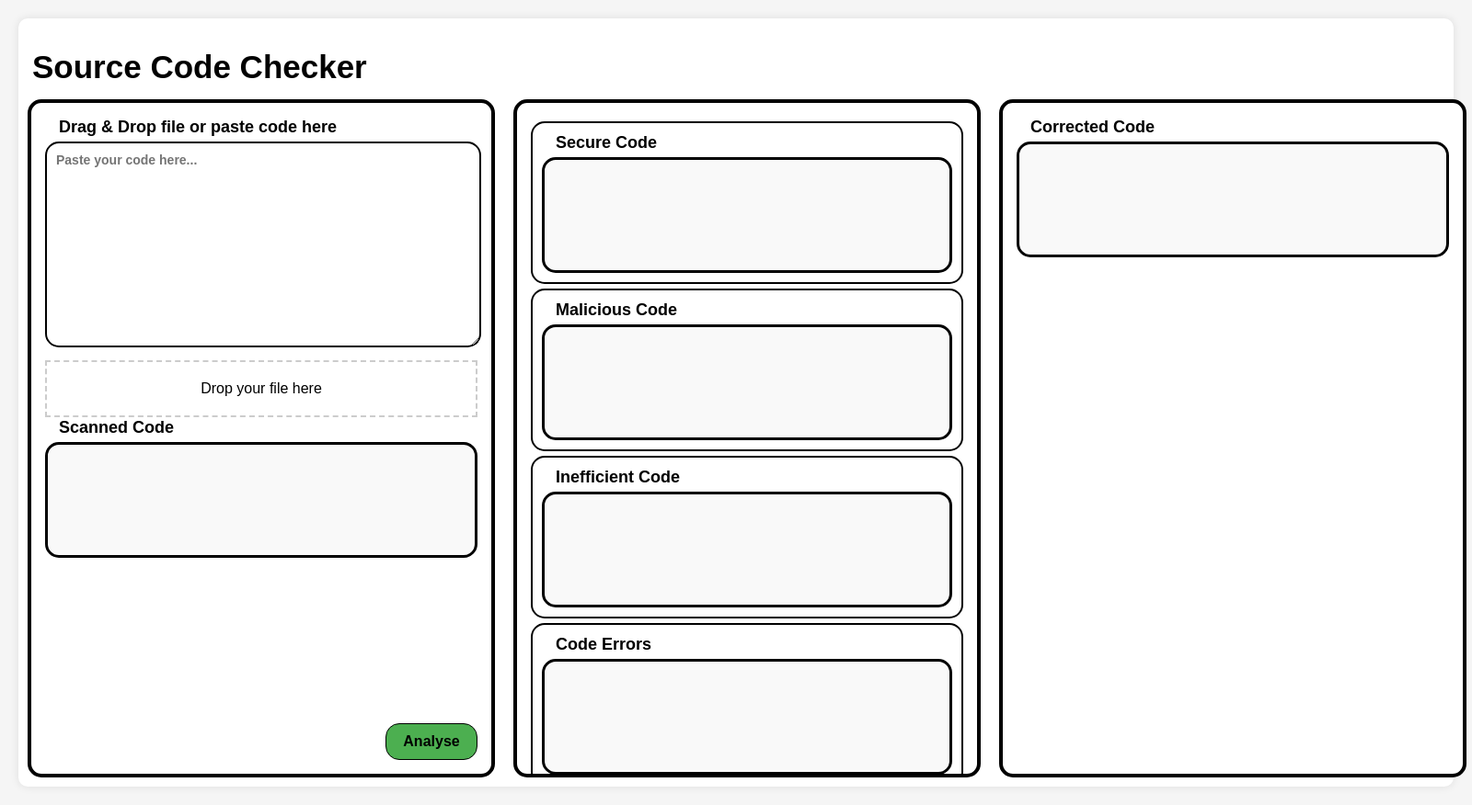
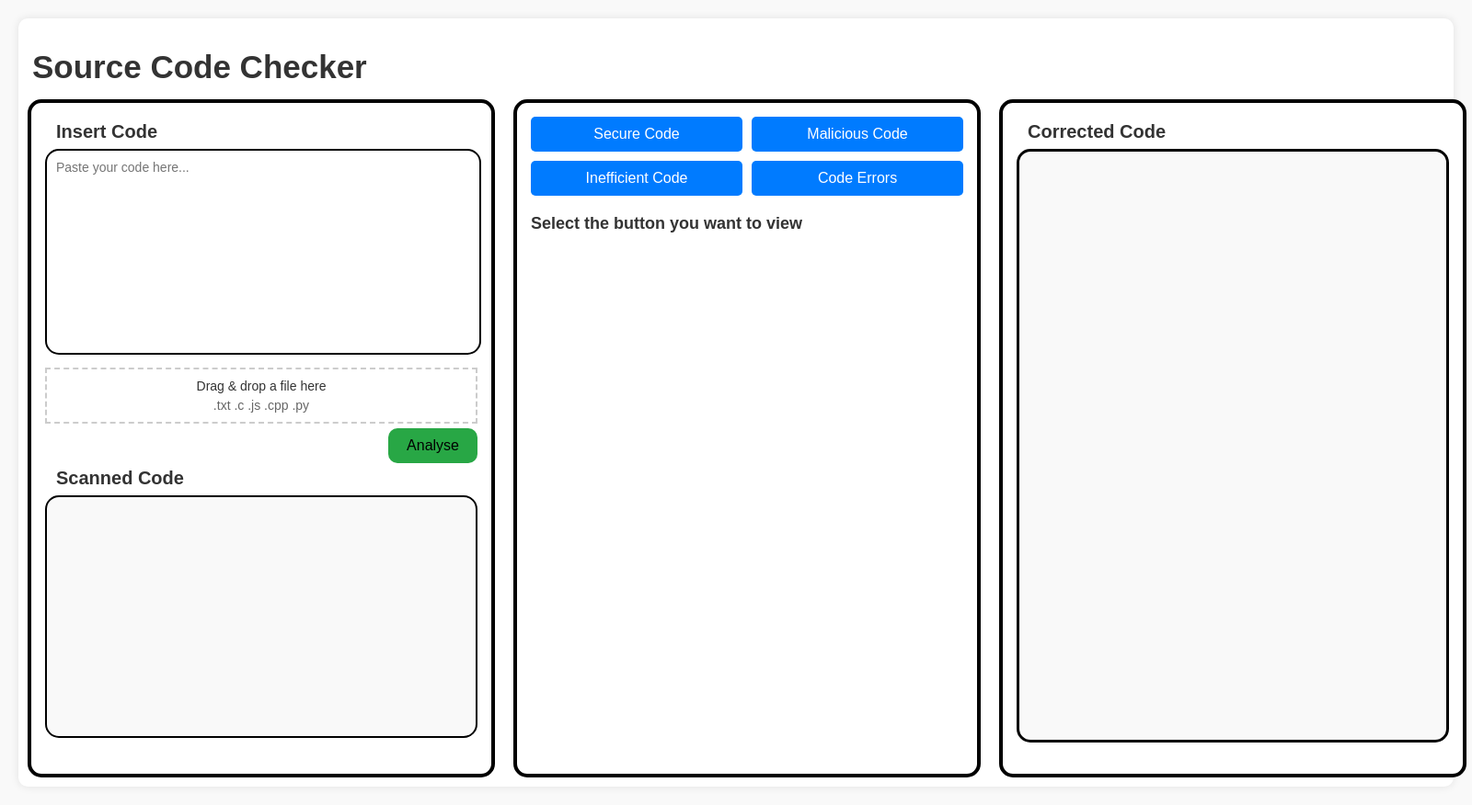
Before and after one commit to Weeniedapoo/SourceCodeChecker, a Flask app: page / in a window 1600 px wide. Shown: the whole page at 92% size. Run offline with Flask 3, Linux system fonts and the light colour scheme.

Commit message:
로딩바 추가 4가지 분석항목 버튼형식으로 변경 분석 명령어 수정 스크롤바 스타일 수정 파일추가 형식 변경 4가지 분석항목 버튼형식으로 변경

```diff
--- a/app.py
+++ b/app.py
@@ -3,64 +3,57 @@ import openai
 
 app = Flask(__name__)
 
-# OpenAI API 키 설정
-openai.api_key = 'Insert Your API Key Here!!!!!!!!!!!!!!!!!'
+openai.api_key = 'sk-vRvLakygwRwE4HnszHATmEf5okTiXMcpzRXDiof1ZyT3BlbkFJuAcT8Xlj3RFjQDRNnJHunrpjKDa9_VPMJ5MAAuev0A'
 
-# 루트 경로에 대한 라우트 정의
 @app.route('/')
 def index():
     return render_template('index.html')
 
-# /analyze 경로: API 요청을 처리하는 라우트
 @app.route('/analyze', methods=['POST'])
 def analyze_code():
     data = request.get_json()
     code = data.get('code', '')
 
     if not code:
-        return jsonify({'error': 'No code provided'}), 400
+        return jsonify({'error': '코드가 제공되지 않았습니다.'}), 400
 
     try:
-        # OpenAI API의 새로운 방식으로 코드 분석 요청
-        sections = ["시큐어 코딩 여부", "악성 코드 여부", "비효율적인 코드 여부", "코드 오류 여부"]
+
+        sections = ["시큐어 코딩", "악성 코드", "비효율적인 코드", "코드 오류"]
         analysis_results = {}
 
         for section in sections:
             response = openai.ChatCompletion.create(
                 model="gpt-3.5-turbo",
                 messages=[
-                    {"role": "system", "content": "You are a code analyzer."},
-                    {"role": "user", "content": f"다음 코드를 {section}에 대해 분석해줘. 문제를 자세히 설명하고 그에 대한 추천 대응법을 제시해줘:\n\n{code}"}
+                    {"role": "system", "content": "당신은 코드 분석기입니다."},
+                    {"role": "user", "content": f"다음 코드를 {section} 기준으로 분석해주세요. 문제와 대응 방안을 제시해 주세요:\n\n{code}"}
                 ]
             )
             analysis_content = response['choices'][0]['message']['content']
 
-            # 문제와 대응을 분리하여 구체적으로 처리
             problem = analysis_content.split("대응:")[0].strip()
-            solution = analysis_content.split("대응:")[1].strip() if "대응:" in analysis_content else "대응책이 제시되지 않았습니다."
+            solution = analysis_content.split("대응:")[1].strip() if "대응:" in analysis_content else "대응책이 제공되지 않았습니다."
 
-            # 결과 저장
+
             analysis_results[section] = f"{problem}\n대응: {solution}"
 
-        # 수정된 코드 요청
         corrected_response = openai.ChatCompletion.create(
             model="gpt-3.5-turbo",
             messages=[
-                {"role": "system", "content": "You are a code analyzer."},
-                {"role": "user", "content": f"다음 코드를 시큐어하게 수정하고 비효율성을 개선해줘:\n\n{code}"}
+                {"role": "system", "content": "당신은 코드 분석기입니다."},
+                {"role": "user", "content": f"다음 코드를 시큐어하게 수정하고 비효율성을 개선해 주세요:\n\n{code}"}
             ]
         )
-
         corrected_code = corrected_response['choices'][0]['message']['content']
 
         result = {
-            "secureCode": analysis_results["시큐어 코딩 여부"],
-            "maliciousCode": analysis_results["악성 코드 여부"],
-            "inefficientCode": analysis_results["비효율적인 코드 여부"],
-            "codeErrors": analysis_results["코드 오류 여부"],
+            "secureCode": analysis_results["시큐어 코딩"],
+            "maliciousCode": analysis_results["악성 코드"],
+            "inefficientCode": analysis_results["비효율적인 코드"],
+            "codeErrors": analysis_results["코드 오류"],
             "correctedCode": corrected_code.strip()
         }
-
         return jsonify(result)
 
     except Exception as e:
--- a/static/script.js
+++ b/static/script.js
@@ -1,15 +1,28 @@
 document.addEventListener("DOMContentLoaded", function() {
     const codeInput = document.getElementById('codeInput');
-    const scannedCode = document.getElementById('scannedCode');
     const analyzeBtn = document.getElementById('analyzeBtn');
     const dropArea = document.getElementById('drop-area');
+    const fileInput = document.getElementById('fileInput');
+    const loadingBar = document.getElementById('loadingBar');
+    const progressBar = document.getElementById('progress');
 
-    // 1. Paste event와 input event를 통해 실시간으로 Scanned Code에 반영
+    let loadingInterval;
+
     codeInput.addEventListener('input', function() {
-        scannedCode.innerText = codeInput.value;
+        document.getElementById('scanned_Code').innerText = codeInput.value;
     });
 
-    // 2. Drag & Drop 기능
+    dropArea.addEventListener('click', function() {
+        fileInput.click();
+    });
+
+    fileInput.addEventListener('change', function(e) {
+        const file = e.target.files[0];
+        if (file) {
+            handleFile(file);
+        }
+    });
+
     dropArea.addEventListener('dragover', function(e) {
         e.preventDefault();
         dropArea.classList.add('dragover');
@@ -23,21 +36,37 @@ document.addEventListener("DOMContentLoaded", function() {
         e.preventDefault();
         dropArea.classList.remove('dragover');
         const file = e.dataTransfer.files[0];
-        const reader = new FileReader();
-
-        reader.onload = function(event) {
-            codeInput.value = event.target.result;
-            scannedCode.innerText = event.target.result; // 파일 내용을 바로 Scanned Code에 반영
-        };
-
         if (file) {
-            reader.readAsText(file);
+            handleFile(file);
         }
     });
 
-    // 3. Analyze 버튼 클릭 시 OpenAI API 호출
+    function handleFile(file) {
+        const reader = new FileReader();
+        if (file.type === "text/plain" || file.name.endsWith(".c") || file.name.endsWith(".cpp") || file.name.endsWith(".py") || file.name.endsWith(".js")) {
+            reader.onload = function(event) {
+                codeInput.value = event.target.result;
+                document.getElementById('scanned_Code').innerText = event.target.result;
+            };
+            reader.readAsText(file);
+        } else {
+            alert("Only text or code files are allowed.");
+        }
+    }
+
     analyzeBtn.addEventListener('click', function() {
         const code = codeInput.value;
+
+        progressBar.style.width = '0%';
+        loadingBar.style.display = 'block';
+
+        let progress = 0;
+        loadingInterval = setInterval(() => {
+            if (progress < 90) {
+                progress += 1;
+                progressBar.style.width = progress + '%';
+            }
+        }, 300);
 
         fetch('/analyze', {
             method: 'POST',
@@ -51,13 +80,51 @@ document.addEventListener("DOMContentLoaded", function() {
             if (data.error) {
                 alert('Error: ' + data.error);
             } else {
-                document.getElementById('secureCode').innerText = data.secureCode || 'No secure code found.';
-                document.getElementById('maliciousCode').innerText = data.maliciousCode || 'No malicious code found.';
-                document.getElementById('inefficientCode').innerText = data.inefficientCode || 'No inefficient code found.';
-                document.getElementById('codeErrors').innerText = data.codeErrors || 'No errors found.';
+                document.getElementById('secureCodeText').innerText = data.secureCode || 'No secure code found.';
+                document.getElementById('maliciousCodeText').innerText = data.maliciousCode || 'No malicious code found.';
+                document.getElementById('inefficientCodeText').innerText = data.inefficientCode || 'No inefficient code found.';
+                document.getElementById('codeErrorsText').innerText = data.codeErrors || 'No errors found.';
                 document.getElementById('correctedCode').innerText = data.correctedCode || 'No corrections made.';
+                progressBar.style.width = '100%';
             }
         })
-        .catch(error => console.error('Error:', error));
+        .catch(error => console.error('Error:', error))
+        .finally(() => {
+
+            clearInterval(loadingInterval);
+            setTimeout(() => {
+                loadingBar.style.display = 'none';
+            }, 530);
+        });
     });
+
+    window.handleButtonClick = function(buttonText) {
+
+        document.getElementById('subheadingText').innerText = 'Analysed Results For: "' + buttonText + '"';
+
+        document.querySelectorAll('.toggle-box').forEach(box => {
+            box.style.display = 'none';
+        });
+
+        switch(buttonText) {
+            case 'Secure Code':
+                document.getElementById('secureCodeBox').style.display = 'block';
+                break;
+            case 'Malicious Code':
+                document.getElementById('maliciousCodeBox').style.display = 'block';
+                break;
+            case 'Inefficient Code':
+                document.getElementById('inefficientCodeBox').style.display = 'block';
+                break;
+            case 'Code Errors':
+                document.getElementById('codeErrorsBox').style.display = 'block';
+                break;
+        }
+    };
+
+    window.onload = function() {
+        document.querySelectorAll('.toggle-box').forEach(box => {
+            box.style.display = 'none';
+        });
+    };
 });
--- a/static/styles.css
+++ b/static/styles.css
@@ -1,10 +1,10 @@
 body {
-    font-family: sans-serif;
-    background-color: #f5f5f5;
+    font-family: Arial, sans-serif;
+    background-color: #f9f9f9;
+    color: #333;
     margin: 0;
     padding: 20px;
 }
-
 .container {
     max-width: 1600px;
     margin: 0 auto;
@@ -13,7 +13,6 @@ body {
     border-radius: 10px;
     box-shadow: 0 0 10px rgba(0, 0, 0, 0.1);
 }
-
 h1 {
     text-align: left;
     font-size: 35px;
@@ -21,19 +20,27 @@ h1 {
     margin-left: 5px;
 }
 h2 {
-    font-size: 18px;
-    font-family: sans-serif;
-    margin-top: 1px;
-    margin-bottom: 5px;
-    margin-left: 15px;
+    font-size: 20px;
+    margin-top: 5px;
+    margin-bottom: 7px;
+    margin-left: 12px;
 }
-
 .code-checker {
     display: grid;
     grid-template-columns: repeat(3, 1fr);
     grid-gap: 20px;
 }
-
+#codeInput {
+    width: 450px;
+    height: 200px;
+    margin-bottom: 10px;
+    padding: 10px;
+    font-family: Arial, sans-serif;
+    font-size: 14px;
+    border: 2px solid #000000;
+    border-radius: 15px;
+    resize: none;
+}
 .box {
     background-color: #fff;
     border: 4px solid #000000;
@@ -44,10 +51,86 @@ h2 {
     overflow: hidden;
     position: relative;
 }
-
-.scrollable {
-    height: 100px;
-    overflow-y: scroll;
+textarea {
+    width: 100%;
+    height: 200px;
+    margin-bottom: 10px;
+    padding: 10px;
+    font-family: Arial, sans-serif;
+    font-size: 14px;
+    border: 2px solid #000000;
+    border-radius: 15px;
+    resize: none;
+}
+.analyse-button {
+    text-align: right;
+}
+.analyse-button button {
+    padding: 10px 20px;
+    border: none;
+    background-color: #28a745;
+    color: #000000;
+    cursor: pointer;
+    border-radius: 10px;
+    font-size: 16px;
+}
+.analyse-button button:hover {
+    background-color: #218838;
+}
+.buttons {
+    display: grid;
+    grid-template-columns: repeat(2, 1fr);
+    gap: 10px;
+    margin-bottom: 20px;
+}
+.buttons button {
+    padding: 10px;
+    border: none;
+    background-color: #007bff;
+    color: #fff;
+    cursor: pointer;
+    border-radius: 5px;
+    font-size: 16px;
+}
+.buttons button:hover {
+    background-color: #0056b3;
+}
+.subheading {
+    margin: 20px 0;
+}
+.subheading h3 {
+    font-size: 18px;
+    color: #333;
+    text-align: left;
+}
+.toggle-box {
+    width:450px;
+    height: 510px;
+    display: none;
+    overflow-y: auto;
+    border-radius: 15px;
+    padding: 10px;
+    background-color: #f9f9f9;
+    border: 2px solid #000000;
+    white-space: pre-wrap;
+    font-family: monospace;
+    font-size: 14px;
+}
+.scanned_code_box {
+    height: 240px;
+    overflow-y: auto;
+    border-radius: 15px;
+    padding: 10px;
+    background-color: #f9f9f9;
+    border: 2px solid #000000;
+    white-space: pre-wrap;
+    font-family: monospace;
+    font-size: 14px;
+    margin-top: 2px;
+}
+.corrected_box {
+    height: 620px;
+    overflow-y: auto;
     border-radius: 15px;
     padding: 10px;
     background-color: #f9f9f9;
@@ -56,75 +139,70 @@ h2 {
     font-family: monospace;
     font-size: 14px;
 }
-
-textarea {
-    width: 450px;
-    height: 200px;
-    margin-bottom: 10px;
+.analysis-box {
+    height: 110px;
+    overflow-y: auto;
+    border-radius: 15px;
     padding: 10px;
-    font-family: sans-serif;
-    font-weight: bold;
+    background-color: #f9f9f9;
+    border: 3px solid #000000;
+    white-space: pre-wrap;
+    font-family: monospace;
     font-size: 14px;
-    border: 2px solid #000000;
-    border-radius: 15px;
 }
-
-button {
-    width: 100px;
-    height: 40px;
-    padding: 10px;
-    background-color: #4CAF50;
-    color: black;
-    border: 1px solid #000000;
-    border-radius: 15px;
+.drop-area {
+    border: 2px dashed #ccc;
+    padding: 5px;
+    margin-bottom: 5px;
+    text-align: center;
     cursor: pointer;
-    font-size: 16px;
-    font-weight: bold;
-    position: absolute;
-    bottom: 15px;
-    right: 15px;
 }
-.button.active{
-
-}
-#drop-area {
-    border: 2px dashed #ccc;
-    padding: 20px;
-    text-align: center;
-}
-
-#drop-area.dragover {
+.drop-area.dragover {
     background-color: #f0f8ff;
     border-color: #000;
 }
-
-
-.analysis-box {
-    padding: 10px;
-    background-color: #f0f0f0;
-    border: 1px solid #ddd;
-    height: 150px;
-    margin-bottom: 15px;
-    white-space: pre-wrap;
-    font-family: monospace;
+.drop-area p {
+    margin: 5px 0;
     font-size: 14px;
-    overflow-y: auto;
 }
 
-.result-box {
-    padding: 10px;
-    background-color: #fff;
-    border: 2px solid #000000;
-    border-radius: 15px;
-    margin-top: 5px;
+.file-formats {
+    font-size: 12px;
+    color: #666;
+}
+.loading-bar {
+    width: 100%;
+    height: 10px;
+    background-color: #e0e0e0;
+    margin-bottom: 20px;
+}
+.loading-bar .progress {
+    width: 0;
+    height: 100%;
+    background-color: #28a745;
+}
+@keyframes loading {
+    0% {
+        width: 0;
+    }
+    100% {
+        width: 100%;
+    }
 }
 
-.corrected-code {
-    background-color: #fff;
-    border: 4px solid #000000;
-    border-radius: 15px;
-    padding: 15px;
-    height: 700px;
-    overflow: hidden;
-    position: relative;
+::-webkit-scrollbar {
+    width: 8px;
 }
+
+::-webkit-scrollbar-track {
+    background: #f1f1f1;
+}
+
+::-webkit-scrollbar-thumb {
+    background: #888;
+    border-radius: 10px;
+}
+
+::-webkit-scrollbar-thumb:hover {
+    background: #555;
+}
--- a/templates/Index.html
+++ b/templates/Index.html
@@ -10,54 +10,58 @@
     <div class="container">
         <h1>Source Code Checker</h1>
 
+        <div id="loadingBar" class="loading-bar" style="display: none;">
+            <div id="progress" class="progress"></div>
+        </div>
+
         <div class="code-checker">
-            <!-- 코드 추가 및 Scanned Code를 한 박스 안에 배치 -->
             <div class="box">
-                <h2>Drag & Drop file or paste code here</h2>
+                <h2>Insert Code</h2>
                 <textarea id="codeInput" placeholder="Paste your code here..."></textarea>
-                <div id="drop-area">Drop your file here</div>
-
-                <!-- Scanned Code 박스 -->
+                <div id="drop-area" class="drop-area">
+                    <p>Drag & drop a file here</p>
+                    <p class="file-formats">.txt .c .js .cpp .py</p>
+                    <input type="file" id="fileInput" accept=".txt .c .cpp .py .js" style="display: none;">
+                </div>
+                <div class="analyse-button">
+                    <button id="analyzeBtn">Analyse</button>
+                </div>
                 <h2>Scanned Code</h2>
-                <div id="scannedCode" class="scrollable"></div>
-
-                <button id="analyzeBtn">Analyse</button>
+                <div id="scanned_Code" class="scanned_code_box"></div>
             </div>
 
-            <!-- 분석 결과 표시 -->
             <div class="box results">
-
-
-                <!-- 4개의 개별 분석 박스 -->
-                <div class="result-box">
-                    <h2>Secure Code</h2>
-                    <div id="secureCode" class="scrollable"></div>
+                <div class="buttons">
+                    <button onclick="handleButtonClick('Secure Code')">Secure Code</button>
+                    <button onclick="handleButtonClick('Malicious Code')">Malicious Code</button>
+                    <button onclick="handleButtonClick('Inefficient Code')">Inefficient Code</button>
+                    <button onclick="handleButtonClick('Code Errors')">Code Errors</button>
                 </div>
 
-                <div class="result-box">
-                    <h2>Malicious Code</h2>
-                    <div id="maliciousCode" class="scrollable"></div>
+                <div class="subheading">
+                    <h3 id="subheadingText">Select the button you want to view</h3>
                 </div>
 
-                <div class="result-box">
-                    <h2>Inefficient Code</h2>
-                    <div id="inefficientCode" class="scrollable"></div>
+                <div class="box toggle-box" id="secureCodeBox">
+                    <p id="secureCodeText"></p>
                 </div>
-
-                <div class="result-box">
-                    <h2>Code Errors</h2>
-                    <div id="codeErrors" class="scrollable"></div>
+                <div class="box toggle-box" id="maliciousCodeBox">
+                    <p id="maliciousCodeText"></p>
+                </div>
+                <div class="box toggle-box" id="inefficientCodeBox">
+                    <p id="inefficientCodeText"></p>
+                </div>
+                <div class="box toggle-box" id="codeErrorsBox">
+                    <p id="codeErrorsText"></p>
                 </div>
             </div>
 
-            <!-- Corrected Code 표시 -->
             <div class="box corrected-code">
                 <h2>Corrected Code</h2>
-                <div id="correctedCode" class="scrollable"></div>
+                <div id="correctedCode" class="corrected_box"></div>
             </div>
         </div>
     </div>
-
     <script src="{{ url_for('static', filename='script.js') }}"></script>
 </body>
 </html>
```
